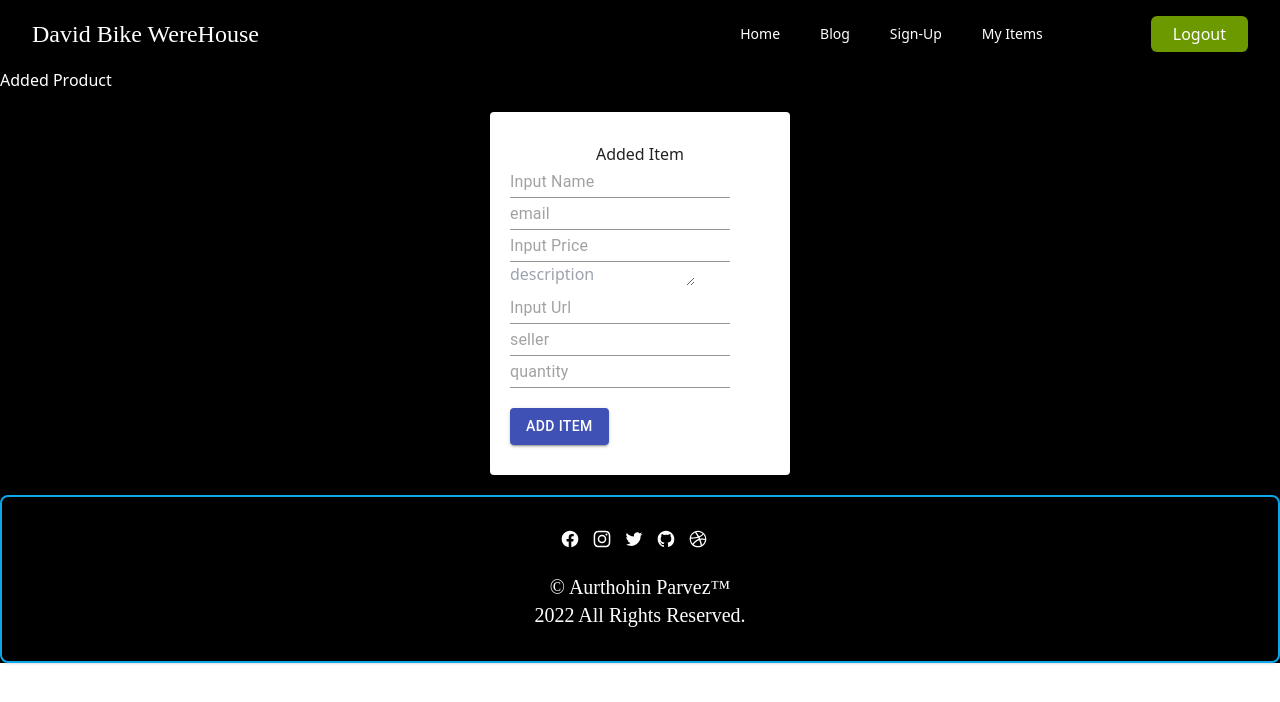
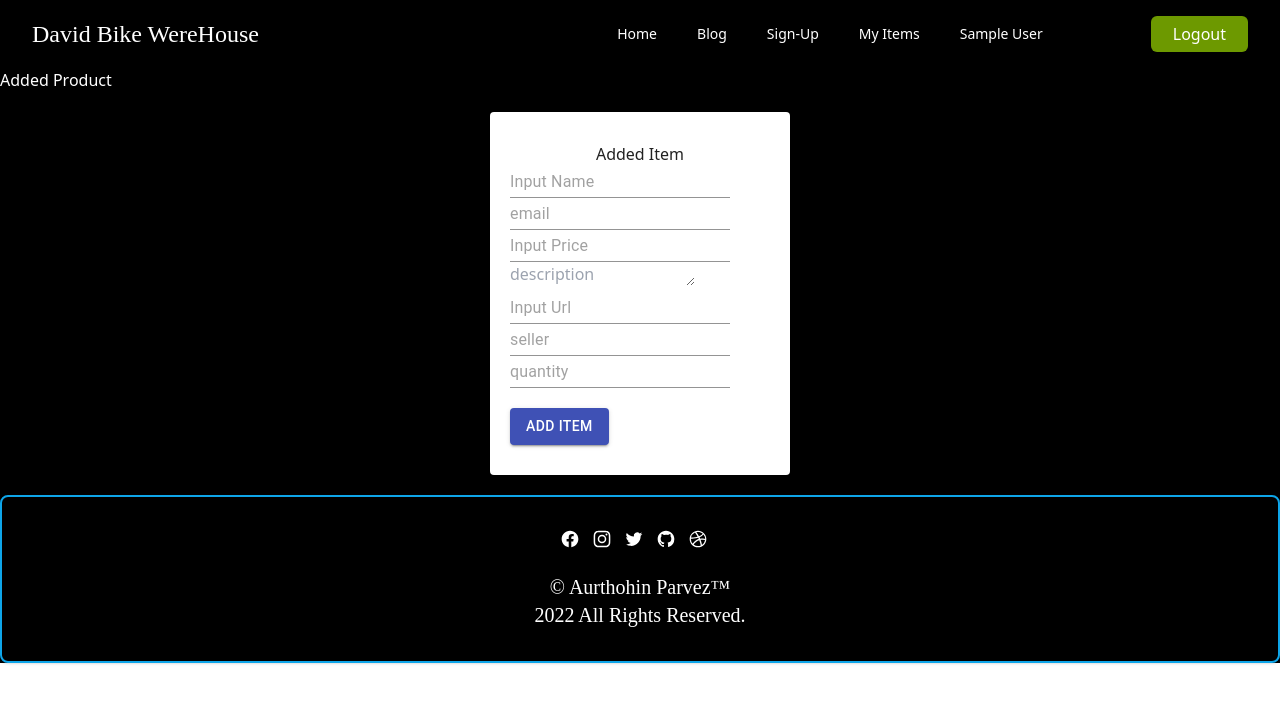
Before and after one commit to parvezislam45/wereHouse-Client, a React (Create React App) app: page /addproduct in a window 1280 px wide. Shown: the top 702 px of the page. Built offline with nearby package versions, Linux system fonts and the light colour scheme; no server answers; sample sign-in values are in the browser's storage; a web font is replaced by a local one; what tw-elements would draw is missing.

Commit message:
added spinner

```diff
--- /dev/null
+++ b/src/Components/Loading/Loading.js
@@ -0,0 +1,16 @@
+import React from 'react';
+
+const Loading = () => {
+    return (
+        <div>
+            <div class="text-center">
+                <svg role="status" class="inline w-8 h-8 mr-2 text-gray-200 animate-spin dark:text-gray-600 fill-blue-600" viewBox="0 0 100 101" fill="none" xmlns="http://www.w3.org/2000/svg">
+                    <path d="M100 50.5908C100 78.2051 77.6142 100.591 50 100.591C22.3858 100.591 0 78.2051 0 50.5908C0 22.9766 22.3858 0.59082 50 0.59082C77.6142 0.59082 100 22.9766 100 50.5908ZM9.08144 50.5908C9.08144 73.1895 27.4013 91.5094 50 91.5094C72.5987 91.5094 90.9186 73.1895 90.9186 50.5908C90.9186 27.9921 72.5987 9.67226 50 9.67226C27.4013 9.67226 9.08144 27.9921 9.08144 50.5908Z" fill="currentColor" />
+                    <path d="M93.9676 39.0409C96.393 38.4038 97.8624 35.9116 97.0079 33.5539C95.2932 28.8227 92.871 24.3692 89.8167 20.348C85.8452 15.1192 80.8826 10.7238 75.2124 7.41289C69.5422 4.10194 63.2754 1.94025 56.7698 1.05124C51.7666 0.367541 46.6976 0.446843 41.7345 1.27873C39.2613 1.69328 37.813 4.19778 38.4501 6.62326C39.0873 9.04874 41.5694 10.4717 44.0505 10.1071C47.8511 9.54855 51.7191 9.52689 55.5402 10.0491C60.8642 10.7766 65.9928 12.5457 70.6331 15.2552C75.2735 17.9648 79.3347 21.5619 82.5849 25.841C84.9175 28.9121 86.7997 32.2913 88.1811 35.8758C89.083 38.2158 91.5421 39.6781 93.9676 39.0409Z" fill="currentFill" />
+                </svg>
+            </div>
+        </div>
+    );
+};
+
+export default Loading;
--- a/src/Components/Navbar/Navbar.js
+++ b/src/Components/Navbar/Navbar.js
@@ -61,7 +61,12 @@
                                         )
                                     }
 
+                                    <div>
+                                        {user ? <h1 className='nav-btn px-3 py-2 rounded-md text-sm font-medium'>{user.displayName}</h1>
+                                        : 'User'
+                                        }
 
+                                    </div>
                                 </div>
                                 {
                                     user ? <button onClick={handleSignOut} className='md:ml-24 text-white bg-[#6D9900] border-2 border-transparent hover:border-2 hover:border-[#6D9900] hover:bg-transparent hover:text-[#6D9900] transition-all transition-duration:150ms font-medium hover:font-medium px-5 py-1 rounded-md'>Logout</button> : <button onClick={() => navigate('/login')} className='md:ml-24 text-white bg-[#6D9900] border-2 border-transparent hover:border-2 hover:border-[#6D9900] hover:bg-transparent hover:text-[#6D9900] transition-all transition-duration:150ms font-medium hover:font-medium px-5 py-1 rounded-md'>Login</button>
@@ -70,7 +75,8 @@
                         </div>
                         <div className="-mr-2 flex md:hidden">
                             {
-                                user ? <button onClick={handleSignOut} className='md:ml-24 text-sm md:hidden block text-white bg-[#6D9900] border-2 border-transparent hover:border-2 hover:border-[#6D9900] hover:bg-transparent hover:text-[#6D9900] transition-all transition-duration:150ms font-medium hover:font-medium px-3 py-1 rounded-md'>Logout</button> : <button onClick={() => navigate('/login')} className='md:ml-24 text-sm md:hidden block text-white bg-[#6D9900] border-2 border-transparent hover:border-2 hover:border-[#6D9900] hover:bg-transparent hover:text-[#6D9900] transition-all transition-duration:150ms font-medium hover:font-medium px-3 py-1 rounded-md'>Login</button>
+
+                                user ?  <button onClick={handleSignOut} className='md:ml-24 text-sm md:hidden block text-white bg-[#6D9900] border-2 border-transparent hover:border-2 hover:border-[#6D9900] hover:bg-transparent hover:text-[#6D9900] transition-all transition-duration:150ms font-medium hover:font-medium px-3 py-1 rounded-md'>Logout</button> : <button onClick={() => navigate('/login')} className='md:ml-24 text-sm md:hidden block text-white bg-[#6D9900] border-2 border-transparent hover:border-2 hover:border-[#6D9900] hover:bg-transparent hover:text-[#6D9900] transition-all transition-duration:150ms font-medium hover:font-medium px-3 py-1 rounded-md'>Login</button>
                             }
                             <button
                                 onClick={() => setIsOpen(!isOpen)}
--- a/src/RequreAuth/RequreAuth.js
+++ b/src/RequreAuth/RequreAuth.js
@@ -1,6 +1,7 @@
 import { useAuthState, useSendEmailVerification } from "react-firebase-hooks/auth";
 import { Navigate, useLocation } from "react-router-dom";
 import { toast, ToastContainer } from "react-toastify";
+import Loading from "../Components/Loading/Loading";
 import auth from "../firebas.init";
 
 const RequireAuth = ({ children }) => {
@@ -8,7 +9,7 @@
     const [sendEmailVerification] = useSendEmailVerification(auth);
     const location = useLocation()
     if (loading) {
-        return
+        return <Loading></Loading>
     }
 
     if (!user) {
```
